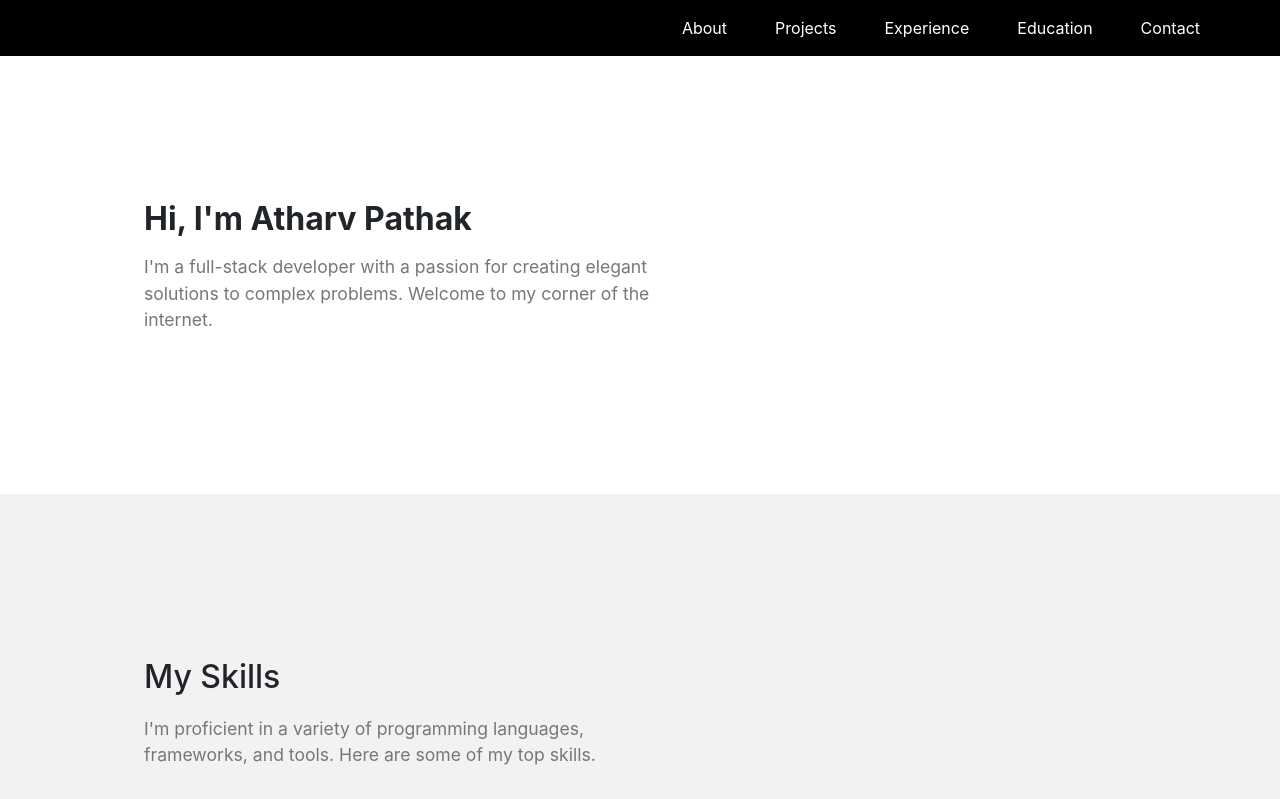
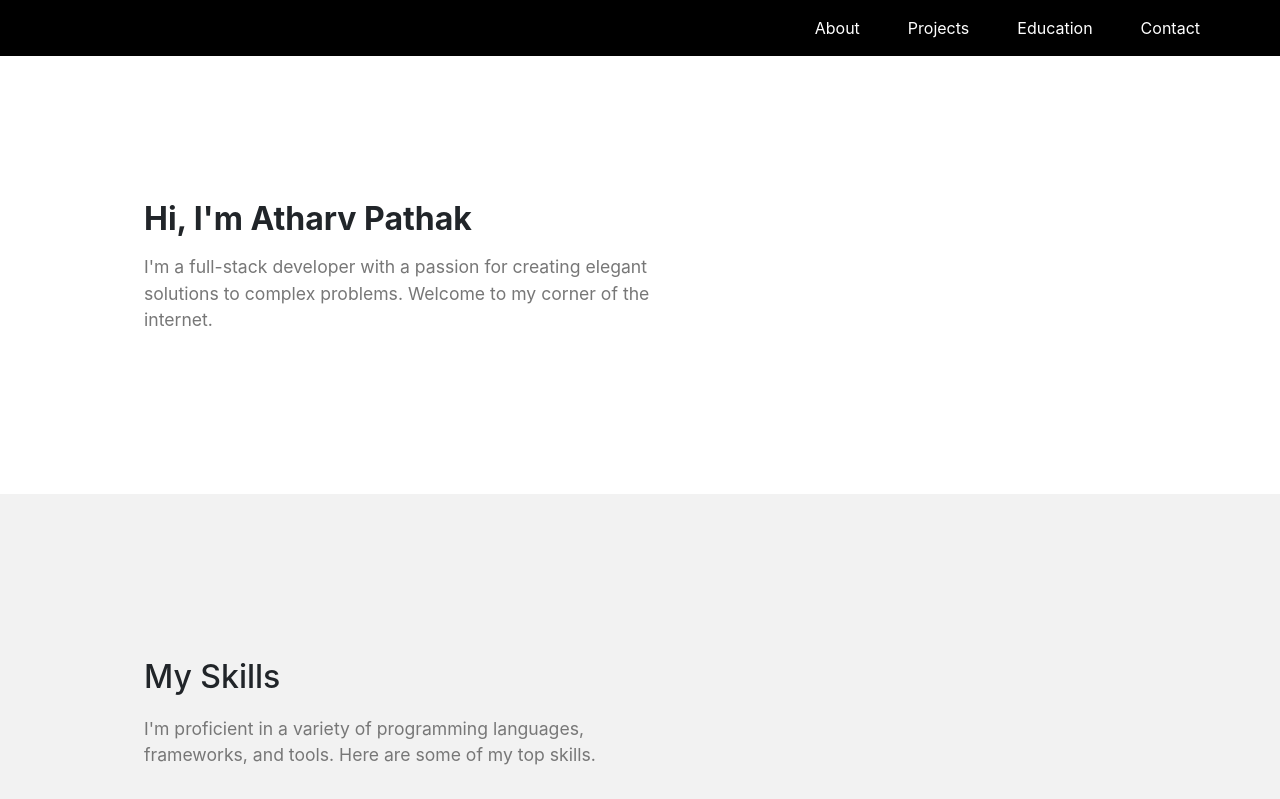
Before and after one commit to pathakjiop/New-Portfolio, a React (Create React App) app: page / in a window 1280 px wide. Shown: the top 799 px of the page. Built offline with nearby package versions, Linux system fonts and the light colour scheme.

Commit message:
Made folder with respect to function

```diff
--- a/src/components/Navbar.js
+++ b/src/components/Navbar/Navbar.js
@@ -12,9 +12,9 @@
         <li>
           <Link to='/projects'>Projects</Link>
         </li>
-        <li>
+        {/* <li>
           <Link to='/experience'>Experience</Link>
-        </li>
+        </li> */}
         <li>
           <Link to='/education'>Education</Link>
         </li>
```
Also changed, not shown: src/App.js (+5 -3 lines), src/components/About/About.css (renamed from src/components/About.css), src/components/About/About.js (renamed from src/components/About.js), src/components/Navbar/Navbar.css (renamed from src/components/Navbar.css), src/components/Skills/Skill.css (renamed from src/components/Skill.css), src/components/Skills/Skill.js (renamed from src/components/Skill.js).
